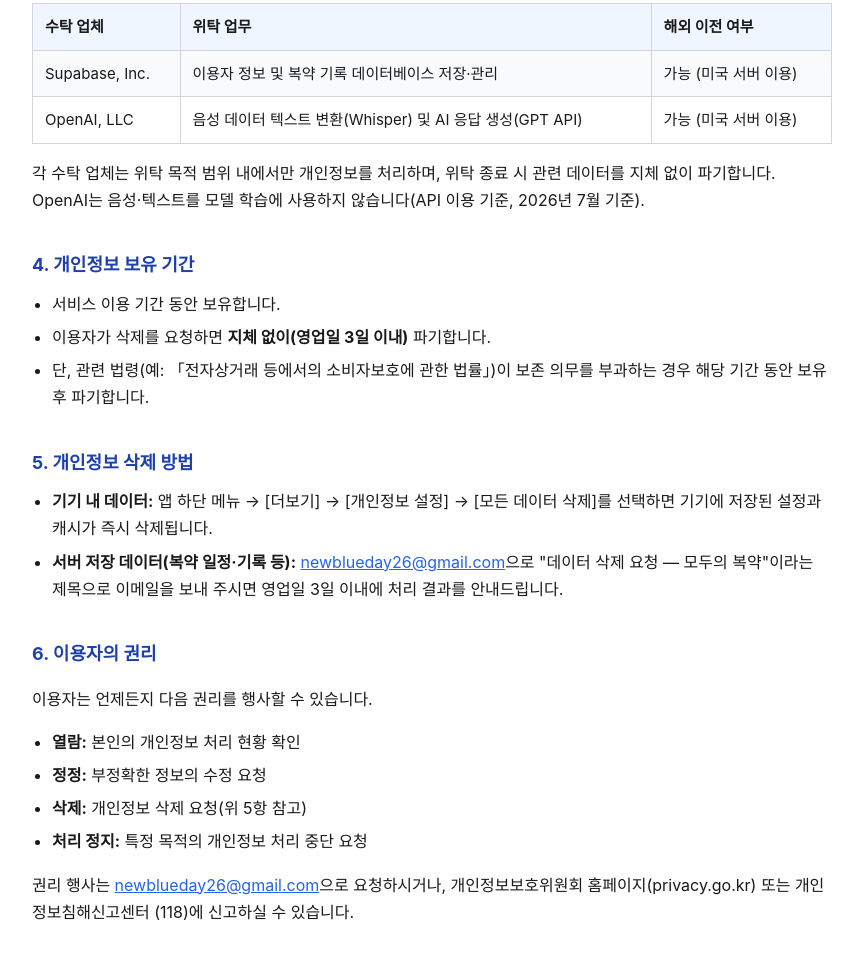
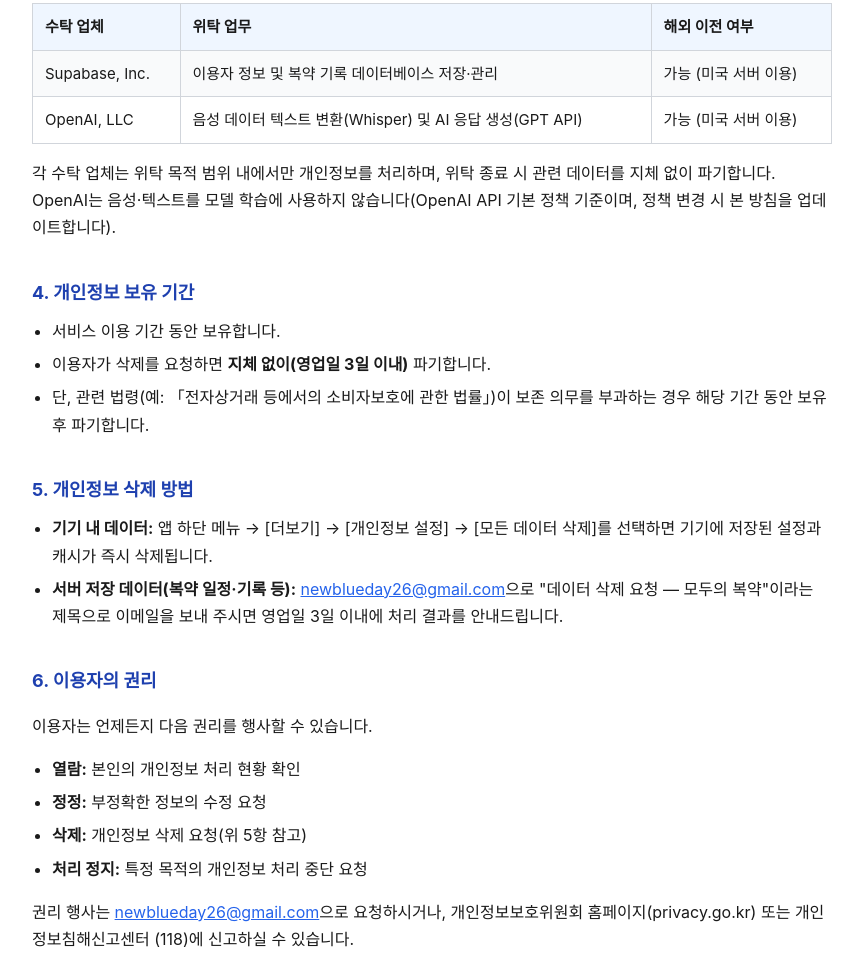
Before and after one commit to Apple7575/modoobokyak-privacy, a plain HTML site: page index.html in a window 1280 px wide. Shown: the part 1090-2047 px from the top of the page, without its empty margins (208-1071 px from the left). Drawn offline with Linux system fonts and the light colour scheme.

Commit message:
fix: OpenAI 정책 설명을 정책 변경 시 업데이트 안내로 강화

```diff
--- a/index.html
+++ b/index.html
@@ -156,7 +156,7 @@
 </table>
 <p>
   각 수탁 업체는 위탁 목적 범위 내에서만 개인정보를 처리하며, 위탁 종료 시 관련 데이터를 지체 없이 파기합니다.
-  OpenAI는 음성·텍스트를 모델 학습에 사용하지 않습니다(API 이용 기준, 2026년 7월 기준).
+  OpenAI는 음성·텍스트를 모델 학습에 사용하지 않습니다(OpenAI API 기본 정책 기준이며, 정책 변경 시 본 방침을 업데이트합니다).
 </p>
 
 <h2>4. 개인정보 보유 기간</h2>
```
